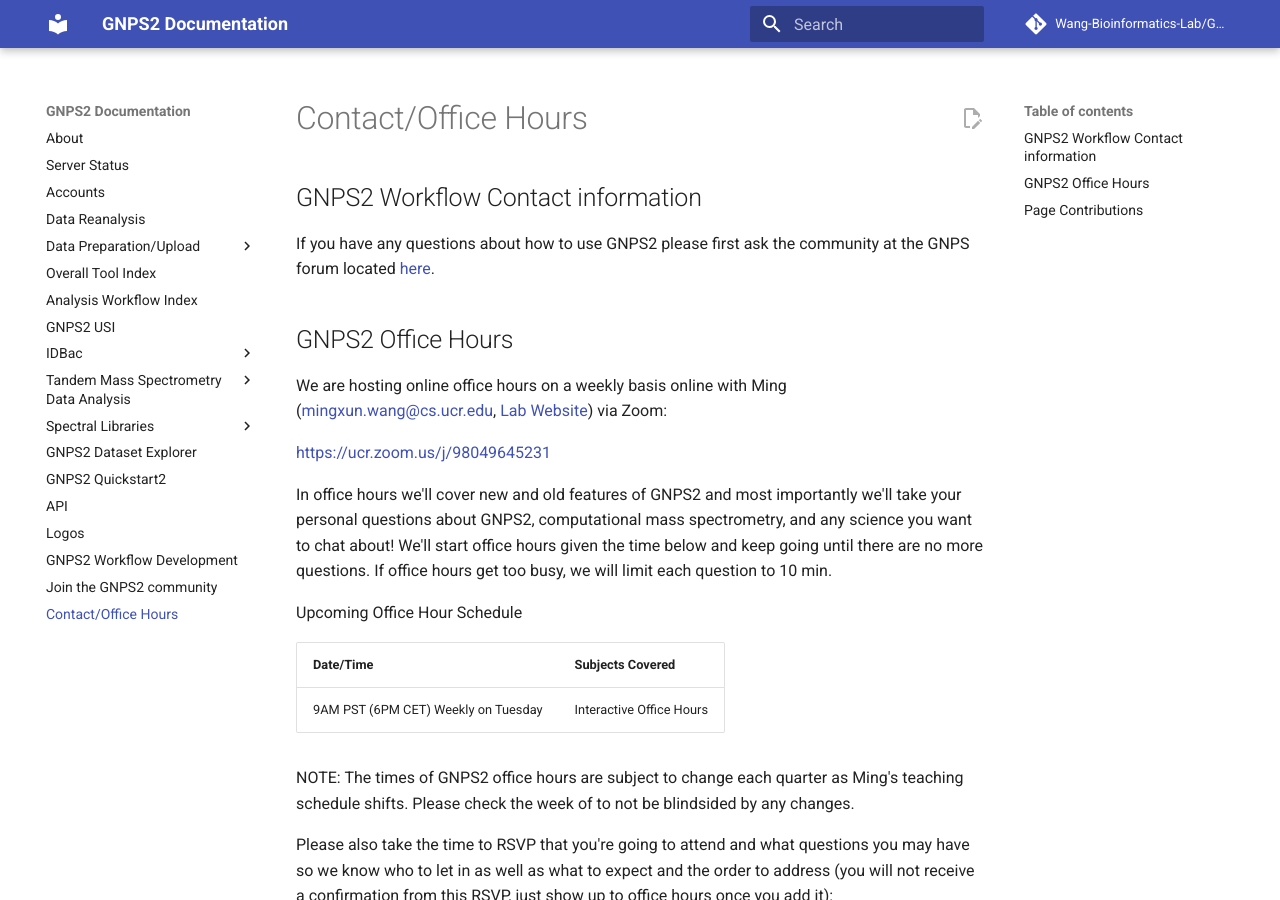
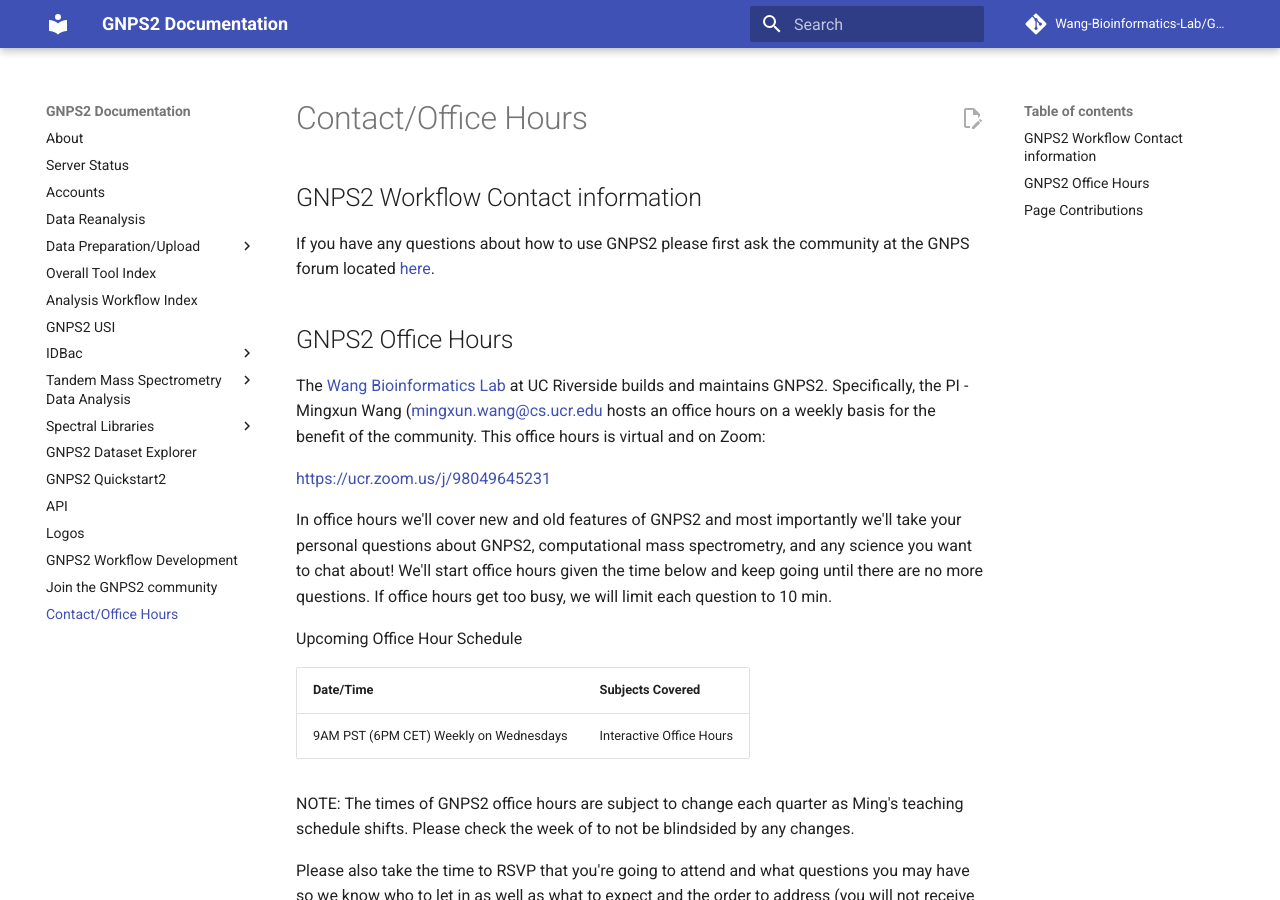
Before and after one commit to Wang-Bioinformatics-Lab/GNPS2_Documentation, an MkDocs documentation site: the page built from docs/contact.md, in a window 1280 px wide and 900 px high. Built offline with MkDocs 1.6.1 and Material for MkDocs 9.7.7, drawn with Linux system fonts in a browser that asks for light colours; comment, search, counter and statistics services are not loaded.

Commit message:
Update contact.md

```diff
--- a/docs/contact.md
+++ b/docs/contact.md
@@ -4,7 +4,7 @@
 
 ## GNPS2 Office Hours
 
-We are hosting online office hours on a weekly basis online with Ming ([mingxun.wang@cs.ucr.edu](mailto:mingxun.wang@cs.ucr.edu), [Lab Website](https://www.cs.ucr.edu/~mingxunw/)) via Zoom:
+The [Wang Bioinformatics Lab](https://www.cs.ucr.edu/~mingxunw/) at UC Riverside builds and maintains GNPS2. Specifically, the PI - Mingxun Wang ([mingxun.wang@cs.ucr.edu](mailto:mingxun.wang@cs.ucr.edu) hosts an office hours on a weekly basis for the benefit of the community. This office hours is virtual and on Zoom:
 
 [https://ucr.zoom.us/j/98049645231](https://ucr.zoom.us/j/98049645231)
 
@@ -14,7 +14,7 @@
 
 |     Date/Time    | Subjects Covered          |
 | ------------- |------------- |
-| 9AM PST (6PM CET) Weekly on Tuesday | Interactive Office Hours |
+| 9AM PST (6PM CET) Weekly on Wednesdays | Interactive Office Hours |
 
 NOTE: The times of GNPS2 office hours are subject to change each quarter as Ming's teaching schedule shifts. Please check the week of to not be blindsided by any changes.
 
```
